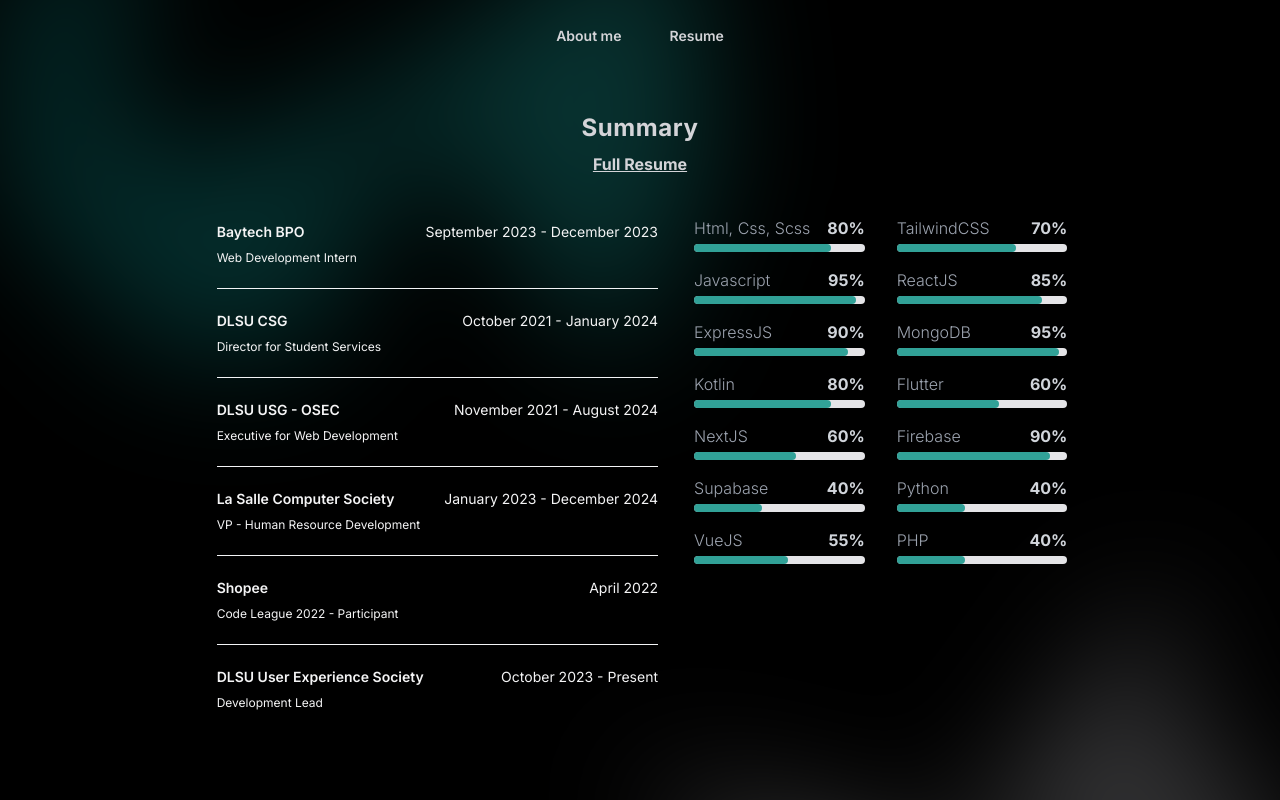
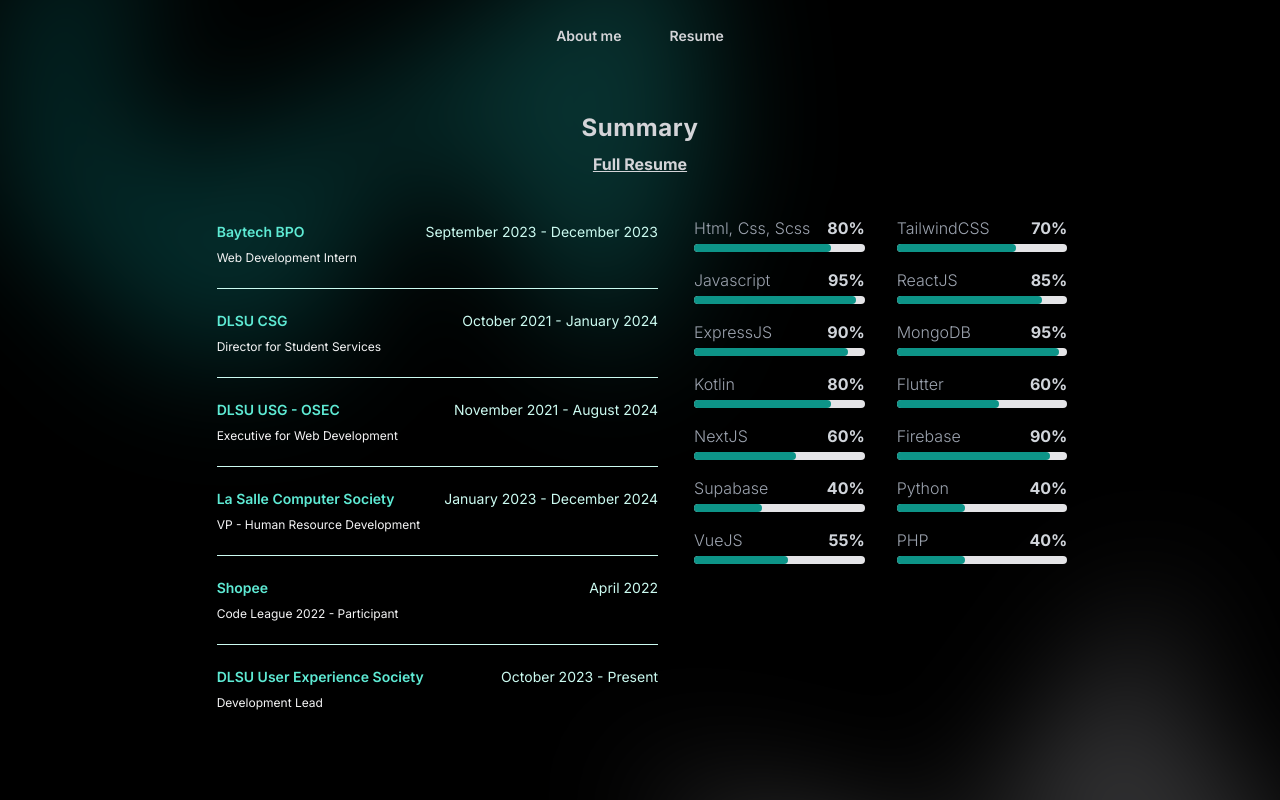
Before and after one commit to AndreiMarin15/andrei-portfolio, a Next.js app: page /resume in a window 1280 px wide. Shown: the top 800 px of the page. Built offline with nearby package versions, Linux system fonts and the light colour scheme.

Commit message:
improvements

```diff
--- a/src/app/globals.css
+++ b/src/app/globals.css
@@ -25,3 +25,57 @@ body {
     )
     rgb(var(--background-start-rgb));
 }
+
+@keyframes slide-in-from-left {
+  0% {
+    transform: translateX(-100%);
+  }
+  100% {
+    transform: translateX(0);
+  }
+}
+
+@keyframes slide-in-from-right {
+  0% {
+    transform: translateX(100%);
+  }
+  100% {
+    transform: translateX(0);
+  }
+}
+
+@keyframes slide-in-from-bottom {
+  0% {
+    transform: translateY(100%);
+  }
+  100% {
+    transform: translateY(0);
+  }
+}
+
+@keyframes fade-in {
+  0% {
+    opacity: 0;
+  }
+  100% {
+    opacity: 1;
+  }
+}
+
+.animate-fade-in {
+  animation: fade-in 2s forwards;
+}
+
+
+
+.animate-slide-left {
+  animation: slide-in-from-left 1s forwards;
+}
+
+.animate-slide-right {
+  animation: slide-in-from-right 1.5s forwards;
+}
+
+.animate-slide-bottom {
+  animation: slide-in-from-bottom 1s forwards;
+}
--- a/src/app/resume/Experiences/experience.js
+++ b/src/app/resume/Experiences/experience.js
@@ -43,17 +43,17 @@ export default function Experience() {
 							Download Full Resume
 						</a>
 					</div>
-			<ul type="list" className="divide-y divide-gray-100">
+			<ul type="list" className="divide-y divide-teal-100  animate-fade-in">
 				{experiences.map((experience) => (
 					<li key={experience.position} className="flex justify-between gap-x-6 py-5">
 						<div className="flex min-w-0 gap-x-4">
 							<div className="min-w-0 flex-auto">
-								<p className="text-sm font-semibold leading-6 text-zinc-100">{experience.exp}</p>
+								<p className="text-sm font-semibold leading-6 text-teal-300">{experience.exp}</p>
 								<p className="mt-1 truncate text-xs leading-5 text-zinc-100">{experience.position}</p>
 							</div>
 						</div>
 						<div className="hidden shrink-0 sm:flex sm:flex-col sm:items-end">
-							<p className="text-sm leading-6 text-zinc-100">{experience.date}</p>
+							<p className="text-sm leading-6 text-teal-100">{experience.date}</p>
 						</div>
 					</li>
 				))}
--- a/src/app/resume/Skills/SkillItem.jsx
+++ b/src/app/resume/Skills/SkillItem.jsx
@@ -1,9 +1,34 @@
-import React from "react";
+"use client"
+import React, { useEffect, useRef } from "react";
 
 const SkillItem = (props) => {
   const { title, percentage } = props.skill;
+  const barRef = useRef(null);
+
+  useEffect(() => {
+    const observer = new IntersectionObserver(
+      (entries) => {
+        if (entries[0].isIntersecting) {
+          barRef.current.style.transition = "width 2s";
+          barRef.current.style.width = `${percentage}`;
+        }
+      },
+      { threshold: 1.0 }
+    );
+
+    if (barRef.current) {
+      observer.observe(barRef.current);
+    }
+
+    return () => {
+      if (barRef.current) {
+        observer.unobserve(barRef.current);
+      }
+    };
+  }, [percentage]);
+
   return (
-    <div className="w-full md:w-1/2">
+    <div className="w-full md:w-1/2 animate-fade-in">
       <div className="mb-4 md:mx-4">
         <div className="flex justify-between items-center mb-1">
           <h5 className="text-md text-gray-400 font-light">{title}</h5>
@@ -13,8 +38,9 @@ const SkillItem = (props) => {
         </div>
         <div className="w-full bg-zinc-200 relative h-2 rounded">
           <div
-            className="absolute h-full left-0 top-0 bg-teal-600 rounded animate-pulse "
-            style={{ width: `${percentage}` }}
+            ref={barRef}
+            className="absolute h-full left-0 top-0 bg-teal-600 rounded"
+            style={{ width: "0%" }}
           ></div>
         </div>
       </div>
```
Also changed, not shown: src/app/page.js (+9 -9 lines).
